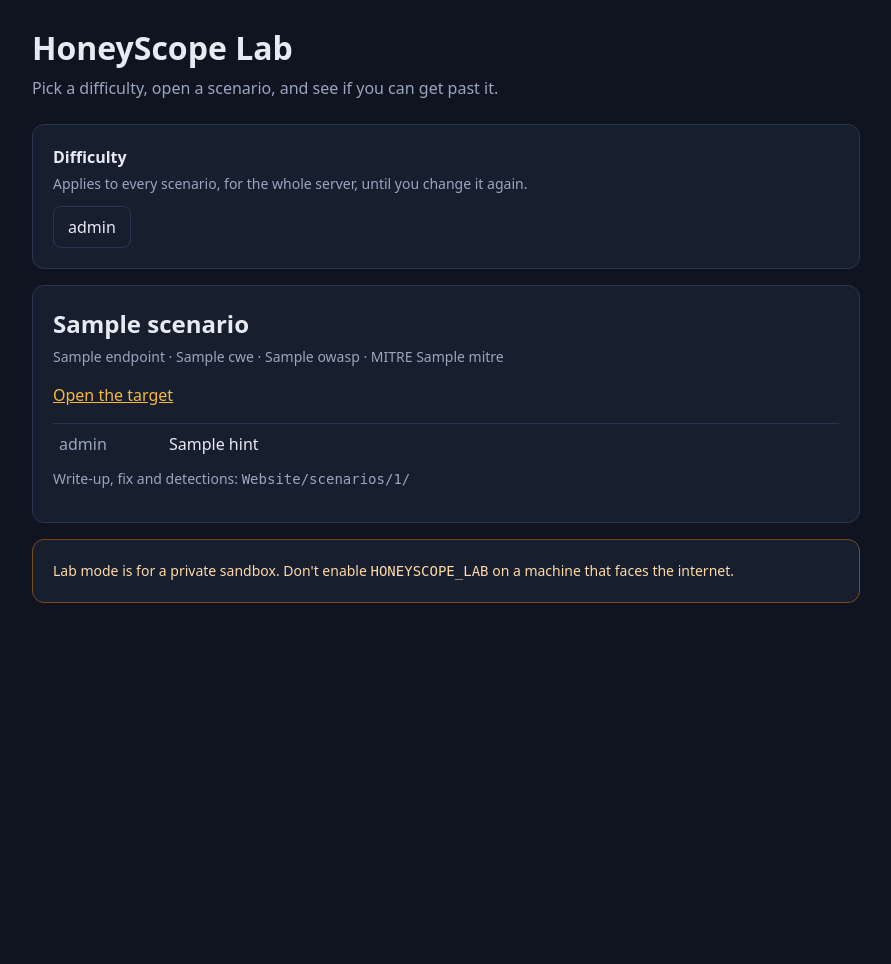
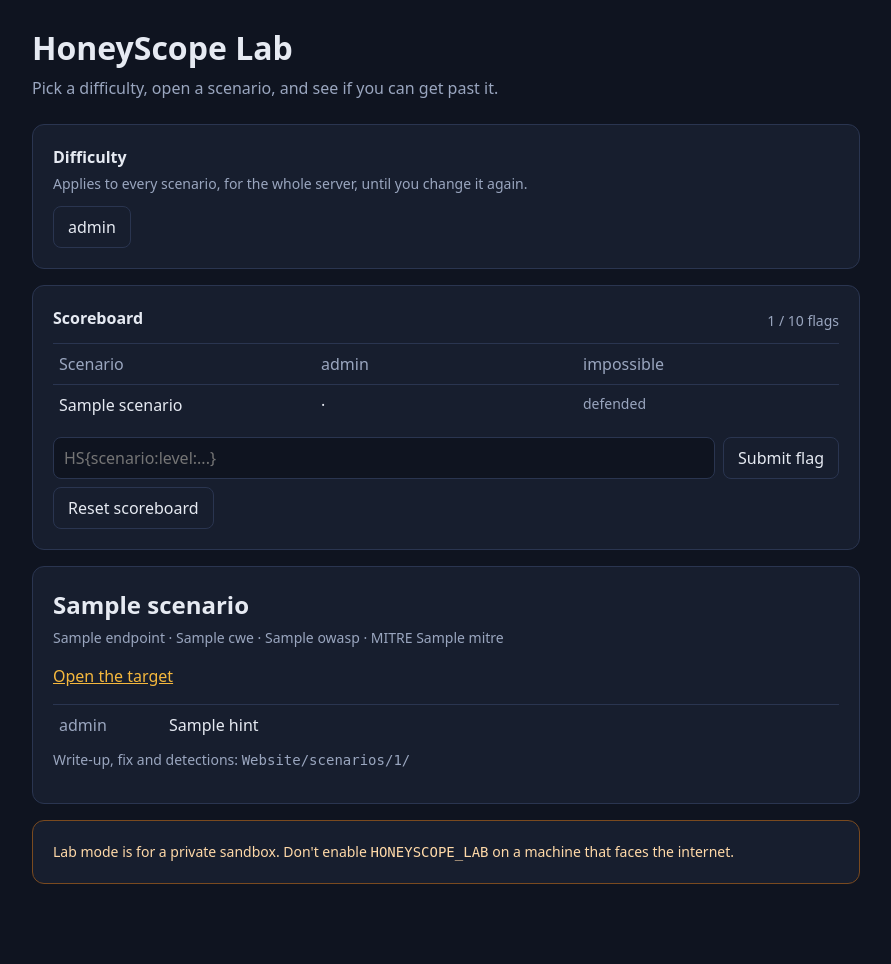
Before and after one commit to Guptaharshal1515/HoneyScope, a Flask app: template Website/templates/lab.html in a window 1280 px wide. Shown: the whole page, without its empty margins (194-1085 px from the left). Before the commit the page ends 603 px from the top, so only its background shows below. Run offline with Flask 3, Linux system fonts and the light colour scheme; the template is opened without the code that fills it: most values are stand-ins (such as "Sample title", 1, 10 or a date in 2020).

Commit message:
feat: add flags and scoreboard to lab mode
- add HMAC-derived flags per scenario and level (none at impossible)

- reveal flag after a real login bypass; never in honeypot mode

- add scoreboard and flag submission to /lab

- add HONEYSCOPE_FLAG_SECRET; 12 more tests (45 total)

```diff
--- a/Website/app.py
+++ b/Website/app.py
@@ -5,6 +5,7 @@ import json
 import datetime
 
 from scenarios import LEVELS, get_level, lab_enabled, load_scenarios, set_level
+from scenarios import flags
 from scenarios.sqli_login.vuln import authenticate
 
 app = Flask(__name__)
@@ -157,6 +158,8 @@ def login():
                 session['user_id'] = result['id']
                 session['username'] = result['username']
                 session['role'] = result['role']
+                # Logged in as someone other than who was typed = authentication bypass.
+                session['bypassed'] = result['username'] != username
                 return redirect(url_for('dashboard'))
             else:
                 error = 'Invalid credentials. Please try again.'
@@ -186,7 +189,15 @@ def dashboard():
     # Fetch all comments (rendered without sanitization — stored XSS)
     comments = db.execute("SELECT * FROM comments ORDER BY created_at DESC").fetchall()
 
+    # Lab mode only: reward a real authentication bypass with a flag. Never shown
+    # in honeypot mode, at the `impossible` level, or for a normal login.
+    level = get_level()
+    lab_flag = None
+    if lab_enabled() and session.get('bypassed') and level != 'impossible':
+        lab_flag = flags.flag_for('sqli-login', level)
+
     return render_template('dashboard.html',
+                           lab_flag=lab_flag,
                            username=session.get('username'),
                            role=session.get('role'),
                            user_id=session.get('user_id'),
@@ -287,8 +298,11 @@ def admin_dashboard():
 def lab_index():
     if not lab_enabled():
         return "Not Found", 404
-    return render_template('lab.html', scenarios=load_scenarios(),
-                           levels=LEVELS, current=get_level())
+    scs = load_scenarios()
+    return render_template('lab.html', scenarios=scs, levels=LEVELS, current=get_level(),
+                           flag_levels=flags.FLAG_LEVELS, solved=flags.solved(),
+                           total=len(scs) * len(flags.FLAG_LEVELS),
+                           msg=request.args.get('msg', ''))
 
 
 @app.route('/lab/level', methods=['POST'])
@@ -297,6 +311,23 @@ def lab_set_level():
         return "Not Found", 404
     if not set_level(request.form.get('level', '')):
         return "Unknown level", 400
+    return redirect(url_for('lab_index'))
+
+
+@app.route('/lab/flag', methods=['POST'])
+def lab_submit_flag():
+    if not lab_enabled():
+        return "Not Found", 404
+    hit = flags.submit(request.form.get('flag', ''), [s['id'] for s in load_scenarios()])
+    msg = 'bad' if hit is None else ('new' if hit[2] else 'dup')
+    return redirect(url_for('lab_index', msg=msg))
+
+
+@app.route('/lab/reset', methods=['POST'])
+def lab_reset_scores():
+    if not lab_enabled():
+        return "Not Found", 404
+    flags.reset()
     return redirect(url_for('lab_index'))
 
 
--- a/Website/docker-compose.yml
+++ b/Website/docker-compose.yml
@@ -9,6 +9,7 @@ services:
       HONEYSCOPE_LEVEL: ${HONEYSCOPE_LEVEL:-low}
       # 1 = enable /lab (keep 0 on a deployed honeypot)
       HONEYSCOPE_LAB: ${HONEYSCOPE_LAB:-0}
+      HONEYSCOPE_FLAG_SECRET: ${HONEYSCOPE_FLAG_SECRET:-honeyscope-lab-default}
     volumes:
       - ./logs:/var/log/honeypot
     restart: unless-stopped
--- a/Website/templates/lab.html
+++ b/Website/templates/lab.html
@@ -39,6 +39,30 @@
     </form>
   </div>
 
+  <div class="card">
+    <strong>Scoreboard</strong>
+    <span class="meta" style="float:right">{{ solved | length }} / {{ total }} flags</span>
+    {% if msg == 'new' %}<p style="color:#7ee2a8">Correct, flag accepted.</p>
+    {% elif msg == 'dup' %}<p class="meta">That flag was already counted.</p>
+    {% elif msg == 'bad' %}<p style="color:#ff9b9b">Not a valid flag.</p>{% endif %}
+    <table>
+      <tr><th>Scenario</th>{% for l in flag_levels %}<th>{{ l }}</th>{% endfor %}<th>impossible</th></tr>
+      {% for s in scenarios %}
+      <tr>
+        <td>{{ s.title }}</td>
+        {% for l in flag_levels %}<td>{{ '✅' if (s.id ~ ':' ~ l) in solved else '·' }}</td>{% endfor %}
+        <td class="meta">defended</td>
+      </tr>
+      {% endfor %}
+    </table>
+    <form method="POST" action="/lab/flag" style="display:flex;gap:8px;margin-top:12px;flex-wrap:wrap">
+      <input name="flag" placeholder="HS{scenario:level:...}" autocomplete="off" required
+             style="flex:1;min-width:220px;background:var(--bg);color:var(--text);border:1px solid var(--line);border-radius:8px;padding:8px 10px;font:inherit">
+      <button type="submit">Submit flag</button>
+    </form>
+    <form method="POST" action="/lab/reset" style="margin-top:8px"><button type="submit">Reset scoreboard</button></form>
+  </div>
+
   {% for s in scenarios %}
   <div class="card">
     <h2 style="margin:0">{{ s.title }}</h2>
```
Also changed, not shown: ROADMAP.md (+2 -1 lines), Website/scenarios/flags.py (added, +48 -0 lines), Website/templates/dashboard.html (+8 -0 lines), Website/tests/conftest.py (+3 -0 lines), Website/tests/test_flags.py (added, +87 -0 lines), CHANGELOG.md, README.md, 1 other file.
